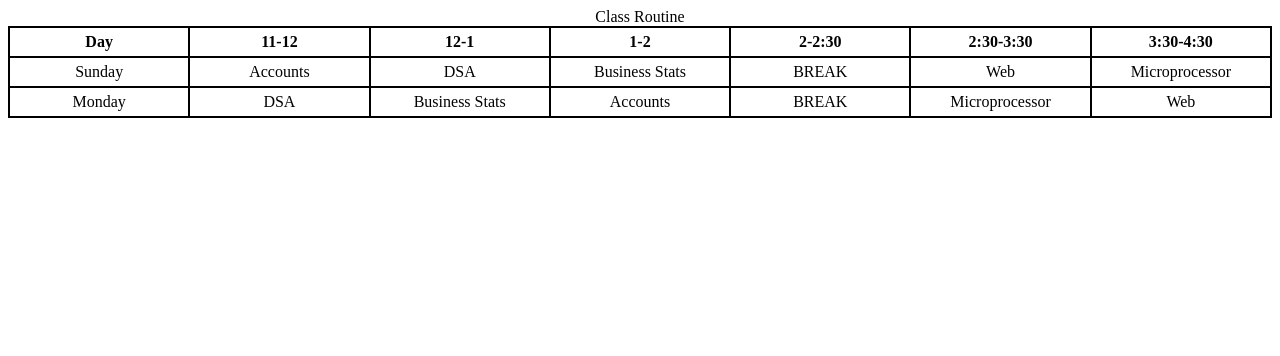
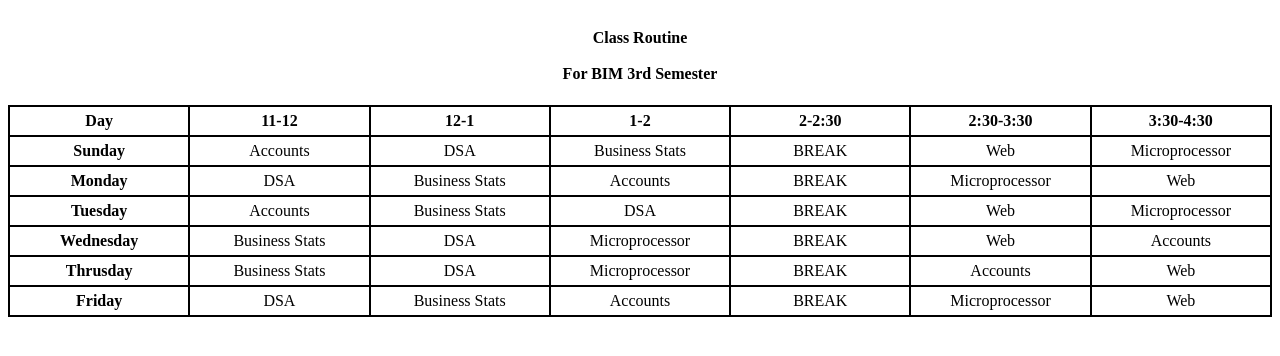
Before and after one commit to ReemasXY/College-Work, a plain HTML site: page BIM_3rd_sem/Web_Development/Lab_Works/Sameer/lab7.html in a window 1280 px wide. Drawn offline with Linux system fonts and the light colour scheme.

Commit message:
lab7,8,9

```diff
--- a/BIM_3rd_sem/Web_Development/Lab_Works/Sameer/lab7.html
+++ b/BIM_3rd_sem/Web_Development/Lab_Works/Sameer/lab7.html
@@ -1,31 +1,20 @@
-<!-- • Write your Information (Name, College Name, Home Address etc).
-Use Heading and Paragraph Tags as well. -->
+<!-- Lab 07: Make your Class routine -->
 <html>
   <head>
     <title>Information</title>
   </head>
-  <style>
-    table,
-    th,
-    td {
-      border: 2px solid black;
-      border-collapse: collapse;
-    }
-    table {
-      width: 100%;
-    }
-    th,
-    td {
-      width: 11.42%;
-      padding: 5px;
-      text-align: center;
-    }
-  </style>
+
   <body>
     <center>
       <table>
         <caption>
-          <center>Class Routine</center>
+          <center>
+            <h4>
+              Class Routine <br />
+              <br />
+              For BIM 3rd Semester
+            </h4>
+          </center>
         </caption>
         <tr>
           <th>Day</th>
@@ -54,7 +43,64 @@ Use Heading and Paragraph Tags as well. -->
           <td>Microprocessor</td>
           <td>Web</td>
         </tr>
+        <tr>
+          <td>Tuesday</td>
+          <td>Accounts</td>
+          <td>Business Stats</td>
+          <td>DSA</td>
+          <td>BREAK</td>
+          <td>Web</td>
+          <td>Microprocessor</td>
+        </tr>
+        <tr>
+          <td>Wednesday</td>
+          <td>Business Stats</td>
+          <td>DSA</td>
+          <td>Microprocessor</td>
+          <td>BREAK</td>
+          <td>Web</td>
+          <td>Accounts</td>
+        </tr>
+        <tr>
+          <td>Thrusday</td>
+          <td>Business Stats</td>
+          <td>DSA</td>
+          <td>Microprocessor</td>
+          <td>BREAK</td>
+          <td>Accounts</td>
+          <td>Web</td>
+        </tr>
+        <tr>
+          <td>Friday</td>
+          <td>DSA</td>
+          <td>Business Stats</td>
+          <td>Accounts</td>
+          <td>BREAK</td>
+          <td>Microprocessor</td>
+          <td>Web</td>
+        </tr>
       </table>
     </center>
+    <style>
+      table,
+      th,
+      td {
+        border: 2px solid black;
+        border-collapse: collapse;
+      }
+      table {
+        width: 100%;
+      }
+      th,
+      td {
+        width: 11.42%;
+        padding: 5px;
+        text-align: center;
+      }
+
+      tr td:first-child {
+        font-weight: 600;
+      }
+    </style>
   </body>
 </html>
```
Also changed, not shown: BIM_3rd_sem/Web_Development/Lab_Works/Sameer/lab8.html (+1 -1 lines), BIM_3rd_sem/Web_Development/Lab_Works/Sameer/lab9.html (added, +32 -0 lines), 1 other file.
